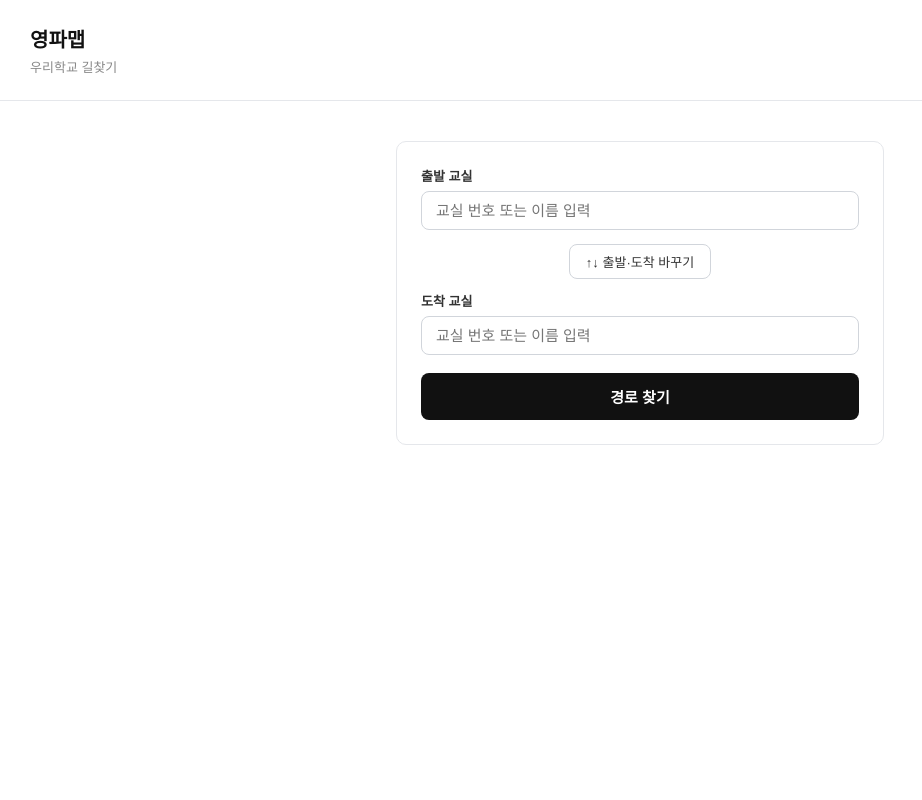
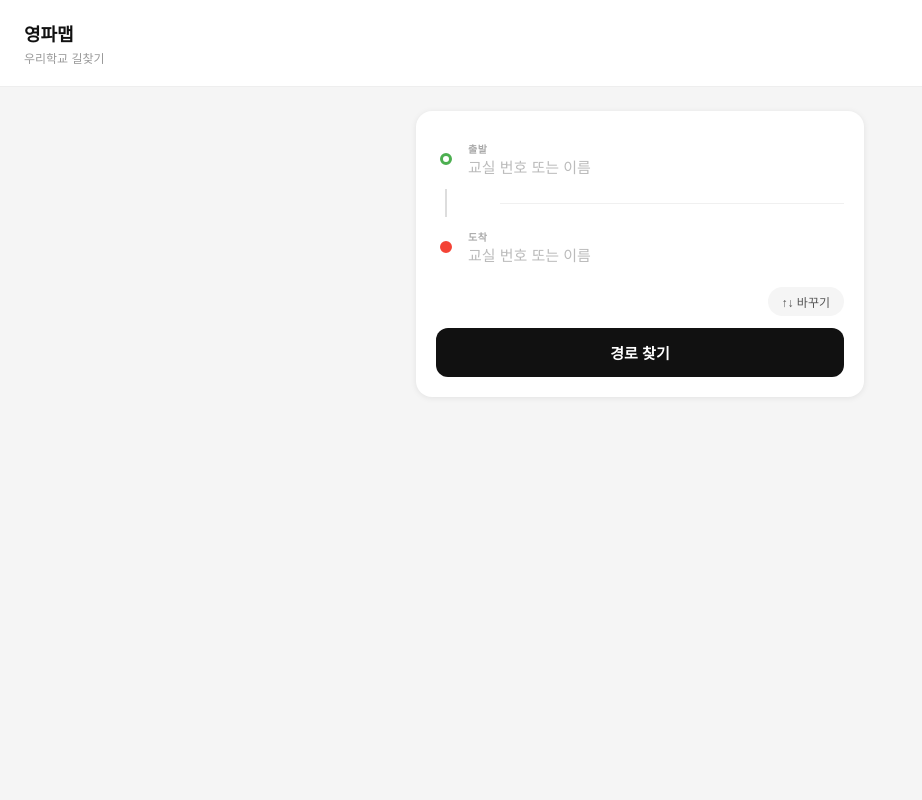
Before and after one commit to doyoung09194/youngpamap, a Flask app: page / in a window 1280 px wide. Shown: the whole page, without its empty margins (0-922 px from the left). Run offline with Flask 3, Linux system fonts and the light colour scheme.

Commit message:
디자인 개선

```diff
--- a/templates/index.html
+++ b/templates/index.html
@@ -2,41 +2,63 @@
 <html lang="ko">
 <head>
   <meta charset="UTF-8">
+  <meta name="color-scheme" content="light">
   <meta name="viewport" content="width=device-width, initial-scale=1.0">
   <title>영파맵</title>
   <style>
     * { box-sizing: border-box; margin: 0; padding: 0; }
     body { font-family: 'Apple SD Gothic Neo', 'Noto Sans KR', sans-serif;
-           background: #ffffff; color: #111; min-height: 100vh; }
-    header { padding: 24px 30px; border-bottom: 1px solid #e5e7eb; }
-    header h1 { font-size: 20px; font-weight: 700; }
-    header p  { font-size: 13px; color: #888; margin-top: 4px; }
-    .container { max-width: 520px; margin: 40px auto; padding: 0 16px; }
-    .card { background: #fff; border: 1px solid #e5e7eb; border-radius: 10px;
-            padding: 24px; margin-bottom: 16px; }
-    label { font-size: 13px; font-weight: 600; color: #333;
-            display: block; margin-bottom: 6px; }
-    .input-wrap { position: relative; }
-    input[type=text] { width: 100%; padding: 10px 14px;
-           border: 1px solid #d1d5db; border-radius: 8px;
-           font-size: 15px; outline: none; color: #111; background: #fff; }
-    input[type=text]:focus { border-color: #111; }
-    .suggestions { position: absolute; left: 0; right: 0; z-index: 100;
-                   border: 1px solid #e5e7eb; border-top: none;
-                   border-radius: 0 0 8px 8px; background: white;
-                   max-height: 200px; overflow-y: auto; display: none; }
-    .suggestions div { padding: 10px 14px; cursor: pointer; font-size: 14px; color: #111; }
+           background: #f5f5f5; color: #111; min-height: 100vh; color-scheme: light; }
+    header { background: #fff; padding: 20px 24px; border-bottom: 1px solid #eee; }
+    header h1 { font-size: 18px; font-weight: 700; }
+    header p  { font-size: 12px; color: #999; margin-top: 3px; }
+
+    .container { max-width: 480px; margin: 24px auto; padding: 0 16px; }
+
+    .card { background: #fff; border-radius: 16px; padding: 20px 20px;
+            box-shadow: 0 1px 6px rgba(0,0,0,0.08); margin-bottom: 16px; }
+
+    /* 출발·도착 입력 영역 */
+    .route-input { display: flex; flex-direction: column; gap: 0; }
+
+    .route-row { display: flex; align-items: center; gap: 12px; padding: 10px 0; }
+
+    .dot-wrap { display: flex; flex-direction: column; align-items: center; width: 20px; flex-shrink: 0; }
+    .dot-green { width: 12px; height: 12px; border-radius: 50%;
+                 background: #fff; border: 3px solid #4CAF50; }
+    .dot-red   { width: 12px; height: 12px; border-radius: 50%;
+                 background: #F44336; border: 3px solid #F44336; }
+    .dot-line  { width: 2px; height: 28px; background: #ddd; margin: 2px 0; }
+
+    .input-wrap { flex: 1; position: relative; }
+    .route-label { font-size: 10px; color: #aaa; font-weight: 600;
+                   text-transform: uppercase; letter-spacing: 0.05em; margin-bottom: 3px; }
+    input[type=text] { width: 100%; border: none; outline: none; font-size: 15px;
+                       color: #111; background: transparent; padding: 0; }
+    input[type=text]::placeholder { color: #bbb; }
+
+    .suggestions { position: absolute; left: -32px; right: 0; z-index: 100;
+                   border: 1px solid #eee; border-radius: 12px;
+                   background: white; max-height: 200px; overflow-y: auto;
+                   display: none; box-shadow: 0 4px 12px rgba(0,0,0,0.1);
+                   top: calc(100% + 8px); }
+    .suggestions div { padding: 12px 16px; cursor: pointer; font-size: 14px; color: #111; }
     .suggestions div:hover { background: #f5f5f5; }
-    .room-id { font-weight: 700; margin-right: 8px; }
-    .center { text-align: center; margin: 12px 0; }
-    .swap-btn { background: #fff; border: 1px solid #d1d5db; color: #333;
-                border-radius: 8px; padding: 7px 16px; font-size: 13px; cursor: pointer; }
-    .swap-btn:hover { background: #f5f5f5; }
-    .find-btn { width: 100%; padding: 13px; background: #111; color: #fff;
-                border: none; border-radius: 8px; font-size: 15px;
-                font-weight: 700; cursor: pointer; margin-top: 14px; }
+    .room-id { font-weight: 700; margin-right: 8px; color: #333; }
+
+    .divider { height: 1px; background: #f0f0f0; margin: 0 0 0 32px; }
+
+    .swap-wrap { display: flex; justify-content: flex-end; margin-top: 12px; }
+    .swap-btn { background: #f5f5f5; border: none; color: #555; border-radius: 20px;
+                padding: 6px 14px; font-size: 12px; cursor: pointer; }
+    .swap-btn:hover { background: #eee; }
+
+    .find-btn { width: 100%; padding: 14px; background: #111; color: #fff;
+                border: none; border-radius: 12px; font-size: 15px;
+                font-weight: 700; cursor: pointer; margin-top: 12px; }
     .find-btn:hover { background: #333; }
-    #error { color: #cc0000; font-size: 13px; margin-top: 10px; display: none; }
+
+    #error { color: #F44336; font-size: 13px; margin-top: 8px; display: none; }
     #result-card { display: none; }
     #result { white-space: pre-line; font-size: 14px; line-height: 2.0; color: #111; }
   </style>
@@ -50,26 +72,44 @@
 
 <div class="container">
   <div class="card">
-    <div style="margin-bottom:14px;">
-      <label>출발 교실</label>
-      <div class="input-wrap">
-        <input type="text" id="start-input" placeholder="교실 번호 또는 이름 입력" autocomplete="off">
-        <div class="suggestions" id="start-suggestions"></div>
+    <div class="route-input">
+      <!-- 출발 -->
+      <div class="route-row">
+        <div class="dot-wrap">
+          <div class="dot-green"></div>
+        </div>
+        <div class="input-wrap">
+          <div class="route-label">출발</div>
+          <input type="text" id="start-input" placeholder="교실 번호 또는 이름" autocomplete="off">
+          <div class="suggestions" id="start-suggestions"></div>
+        </div>
       </div>
       <input type="hidden" id="start-id">
+
+      <!-- 점선 연결 -->
+      <div style="display:flex; align-items:stretch; gap:12px;">
+        <div class="dot-wrap">
+          <div class="dot-line"></div>
+        </div>
+        <div class="divider" style="flex:1; align-self:center;"></div>
+      </div>
+
+      <!-- 도착 -->
+      <div class="route-row">
+        <div class="dot-wrap">
+          <div class="dot-red"></div>
+        </div>
+        <div class="input-wrap">
+          <div class="route-label">도착</div>
+          <input type="text" id="end-input" placeholder="교실 번호 또는 이름" autocomplete="off">
+          <div class="suggestions" id="end-suggestions"></div>
+        </div>
+      </div>
+      <input type="hidden" id="end-id">
     </div>
 
-    <div class="center">
-      <button class="swap-btn" onclick="swapRooms()">↑↓ 출발·도착 바꾸기</button>
-    </div>
-
-    <div style="margin-bottom:4px;">
-      <label>도착 교실</label>
-      <div class="input-wrap">
-        <input type="text" id="end-input" placeholder="교실 번호 또는 이름 입력" autocomplete="off">
-        <div class="suggestions" id="end-suggestions"></div>
-      </div>
-      <input type="hidden" id="end-id">
+    <div class="swap-wrap">
+      <button class="swap-btn" onclick="swapRooms()">↑↓ 바꾸기</button>
     </div>
 
     <button class="find-btn" onclick="findRoute()">경로 찾기</button>
@@ -132,8 +172,8 @@ async function findRoute() {
   errEl.style.display = 'none';
 
   if (!start || !end) {
-    errEl.textContent     = '교실을 목록에서 선택해주세요.';
-    errEl.style.display   = 'block';
+    errEl.textContent    = '교실을 목록에서 선택해주세요.';
+    errEl.style.display  = 'block';
     resCard.style.display = 'none';
     return;
   }
```
